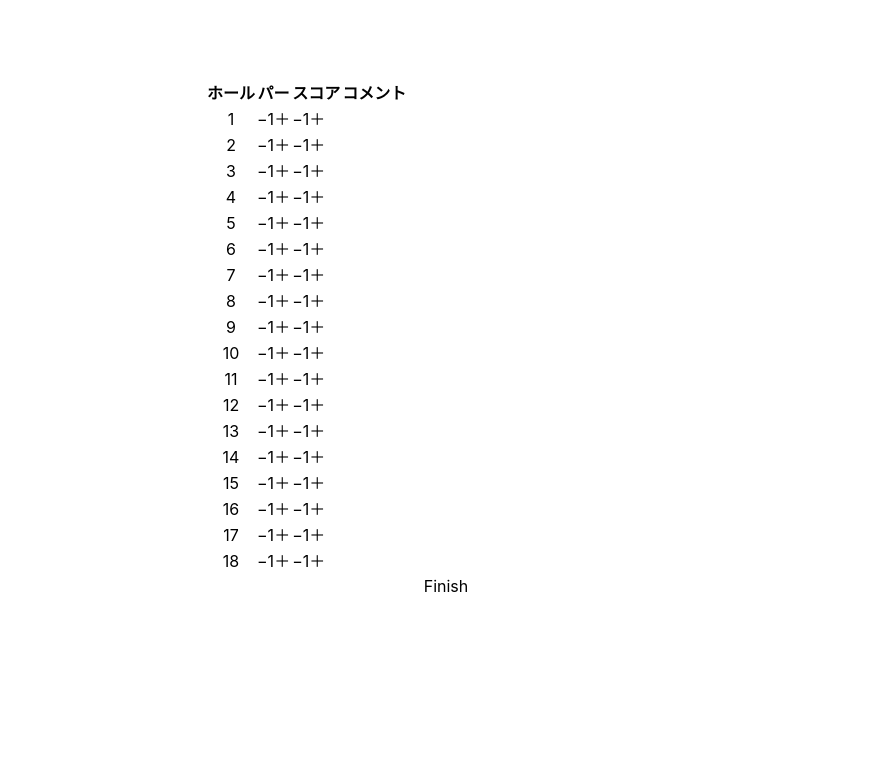
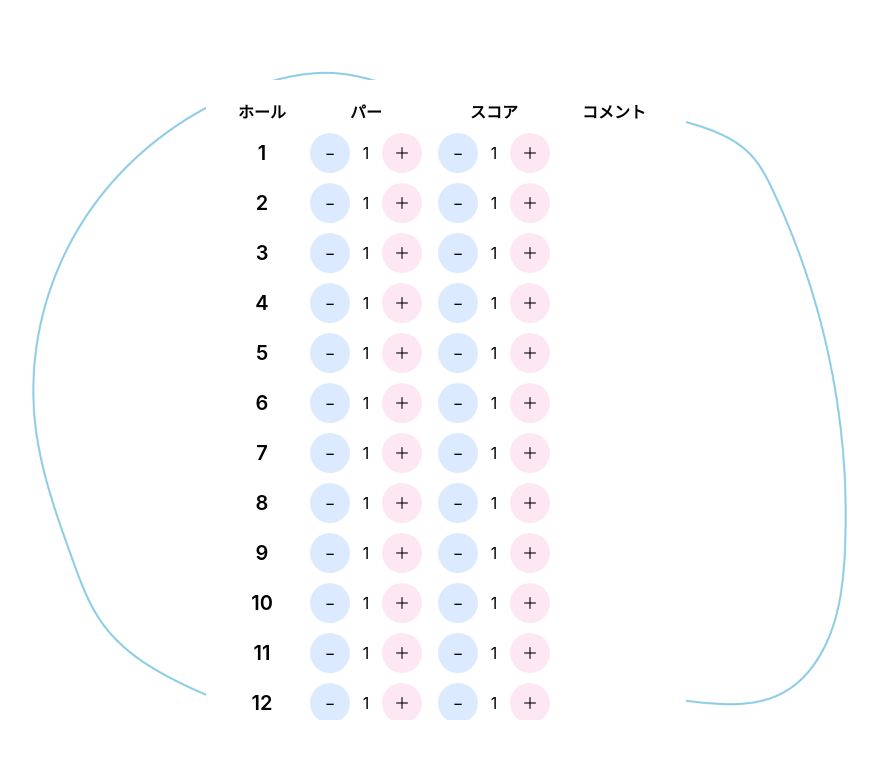
Before and after one commit to Ryuki-4648/birdies-golf, a React (Create React App) app in the folder birdies/: page / in a window 1280 px wide. Shown: the top 758 px of the page, without its empty margins (194-1072 px from the left). Built offline with nearby package versions, Linux system fonts and the light colour scheme.

Commit message:
スコアの合計を表示する

```diff
--- a/birdies/src/App.css
+++ b/birdies/src/App.css
@@ -5,6 +5,7 @@
 .App {
   text-align: center;
   height: 100vh;
+  overflow: hidden;
 }
 
 .App-logo {
@@ -40,3 +41,7 @@
   height: 80vh;
   width: 480px;
 }
+
+.bg01 {
+  transform: translate(-50%, -50%);
+}
--- a/birdies/src/App.tsx
+++ b/birdies/src/App.tsx
@@ -4,10 +4,23 @@ import "./App.css";
 
 function App() {
   const [parCounts, setParCounts] = useState(Array(19).fill(1)); // 1-18ホール分のパーを格納する配列。初期値を1とする。
-  const [scoreCounts, setScoreCounts] = useState(Array(19).fill(1));
+  const [scoreCounts, setScoreCounts] = useState(Array(19).fill(1)); // Array.prototype.fill() 開始位置〜終了位置（までのすべての要素を、静的な値に変更した配列を返す
+
   const [displayResultTexts, setDisplayResultTexts] = useState(
     Array(19).fill("")
   );
+  const [resultTotalScore, setResultTotalScore] = useState(0);
+
+  const onClickResultButton = () => {
+    const sum = scoreCounts.reduce(
+      (accumulator, currentValue) => accumulator + currentValue // accumulator: 現在の合計値 currentValue: 現在の要素の値
+    );
+    console.log(sum - 1);
+    console.log(scoreCounts);
+    console.log(parCounts);
+    setResultTotalScore(sum);
+  };
+
   const onClickFinishButton = (
     index: number,
     event: React.MouseEvent<HTMLButtonElement>
@@ -82,35 +95,35 @@ function App() {
     for (let i = 1; i < 19; i++) {
       tableRows.push(
         <tr key={i}>
-          <td>{i}</td>
-          <td>
-            <div className="flex">
+          <td className="w-20 text-xl font-semibold">{i}</td>
+          <td className="w-32">
+            <div className="flex items-center justify-center">
               <button
-                className="text-md c-button01"
+                className="text-md h-10 w-10 cursor-pointer rounded-full bg-blue-100"
                 onClick={(event) => parCountsChange(i, -i)}
               >
                 −
               </button>
-              <p>{parCounts[i]}</p>
+              <p className="mx-2 w-4">{parCounts[i]}</p>
               <button
-                className="text-md c-button01"
+                className="text-md h-10 w-10 cursor-pointer rounded-full bg-pink-100"
                 onClick={(event) => parCountsChange(i, 1)}
               >
                 ＋
               </button>
             </div>
           </td>
-          <td>
-            <div className="flex">
+          <td className="w-32">
+            <div className="flex items-center justify-center p-1">
               <button
-                className="text-md c-button01"
+                className="text-md h-10 w-10 cursor-pointer rounded-full bg-blue-100"
                 onClick={(event) => scoreCountsChange(i, -1)}
               >
                 −
               </button>
-              <p>{scoreCounts[i]}</p>
+              <p className="mx-2 w-4">{scoreCounts[i]}</p>
               <button
-                className="text-md c-button01"
+                className="text-md h-10 w-10 cursor-pointer rounded-full bg-pink-100"
                 onClick={(event) => scoreCountsChange(i, 1)}
               >
                 ＋
@@ -118,7 +131,7 @@ function App() {
             </div>
           </td>
           <td>
-            <p className="hoge">
+            <p className="text-sm">
               {displayResultTexts[i] ? displayResultTexts[i] : ""}
             </p>
           </td>
@@ -128,33 +141,48 @@ function App() {
     return tableRows;
   };
   return (
-    <div className="App">
+    <div className="App relative">
       <header className="App-header">
         {/* <img src={logo} className="App-logo" alt="logo" /> */}
       </header>
       <div className="box">
-        <div className="wrap">
-          <table>
+        <div className="wrap p-4">
+          <table className="w-full">
             <thead>
               <tr>
-                <th>ホール</th>
-                <th>パー</th>
-                <th>スコア</th>
-                <th>コメント</th>
+                <th className="h-8 w-20">ホール</th>
+                <th className="h-8 w-32">パー</th>
+                <th className="h-8 w-32">スコア</th>
+                <th className="h-8">コメント</th>
               </tr>
             </thead>
             <tbody>{createTableRows()}</tbody>
           </table>
           <button
-            className="finish"
+            className="mt-12 h-12 w-40 cursor-pointer bg-gray-500"
             onClick={(event) => {
               onClickFinishButton(18, event);
             }}
           >
             Finish
           </button>
+          <button
+            className="mt-12 h-12 w-40 cursor-pointer bg-gray-200"
+            onClick={onClickResultButton}
+          >
+            Score
+          </button>
+          <div className="mt-8 flex items-center justify-center">
+            <p className="mr-2 text-3xl">Score :</p>
+            <p className="result-score text-5xl">{resultTotalScore}</p>
+          </div>
         </div>
       </div>
+      <img
+        src="./bg01.png"
+        alt=""
+        className="bg01 absolute left-1/2 top-1/2 -z-10 w-4/6"
+      />
     </div>
   );
 }
```
Also changed, not shown: birdies/public/bg01.png (added).
